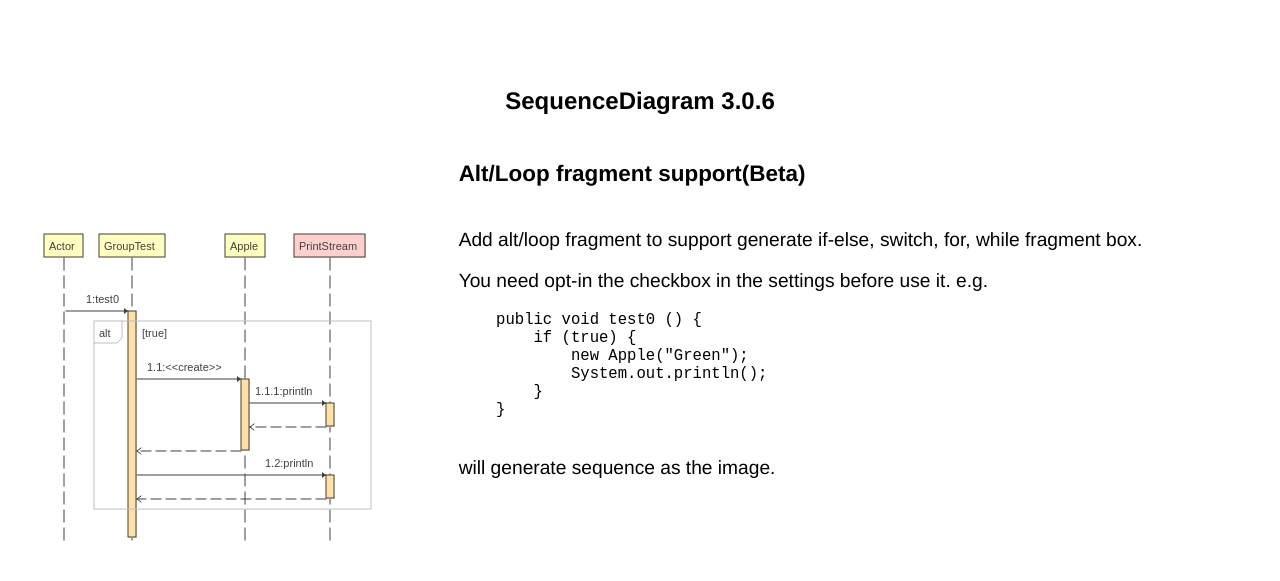
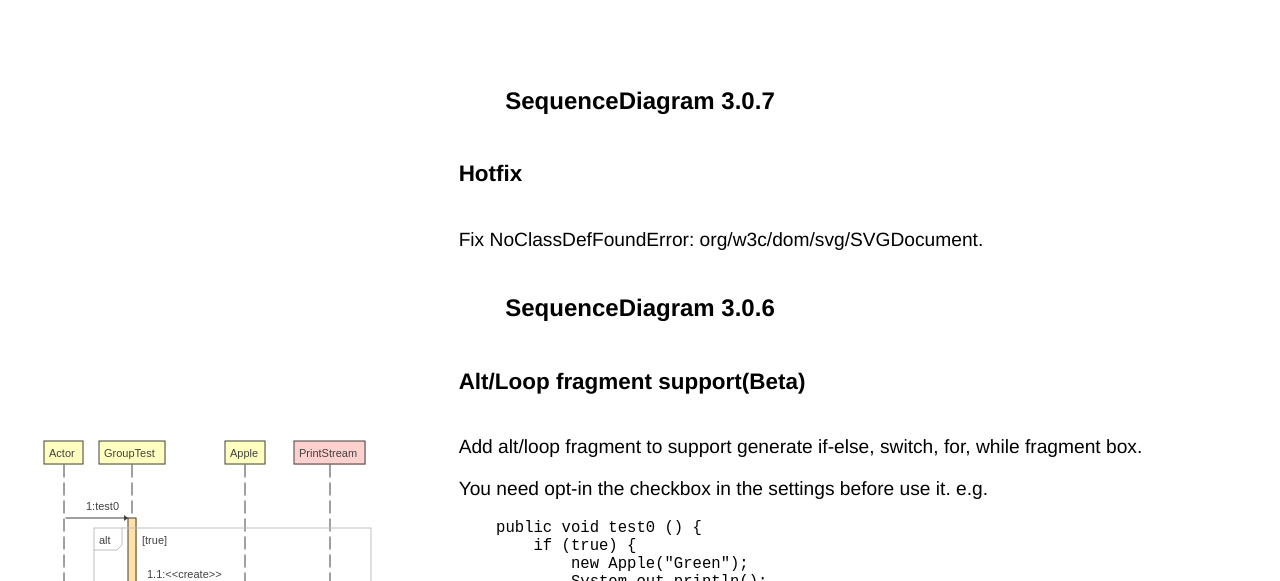
Before and after one commit to Vanco/Vanco.github.io, a plain HTML site: page note.html in a window 1280 px wide. Shown: the part 219-800 px from the top of the page. Drawn offline with Linux system fonts and the light colour scheme.

Commit message:
Fix NoClassDefFoundError: org/w3c/dom/svg/SVGDocument

```diff
--- a/note.html
+++ b/note.html
@@ -17,6 +17,21 @@
     <div class="section">
         <h1>What's New</h1>
     </div>
+    <section>
+        <h2>SequenceDiagram 3.0.7</h2>
+        <div class="wrapper">
+            <div class="col1"></div>
+            <div class="col2">
+                <h3>Hotfix</h3>
+            </div>
+        </div>
+        <div class="wrapper">
+            <div class="col1"></div>
+            <div class="col2">
+                <p>Fix NoClassDefFoundError: org/w3c/dom/svg/SVGDocument.</p>
+            </div>
+        </div>
+    </section>
     <section>
         <h2>SequenceDiagram 3.0.6</h2>
         <div class="wrapper">
```
